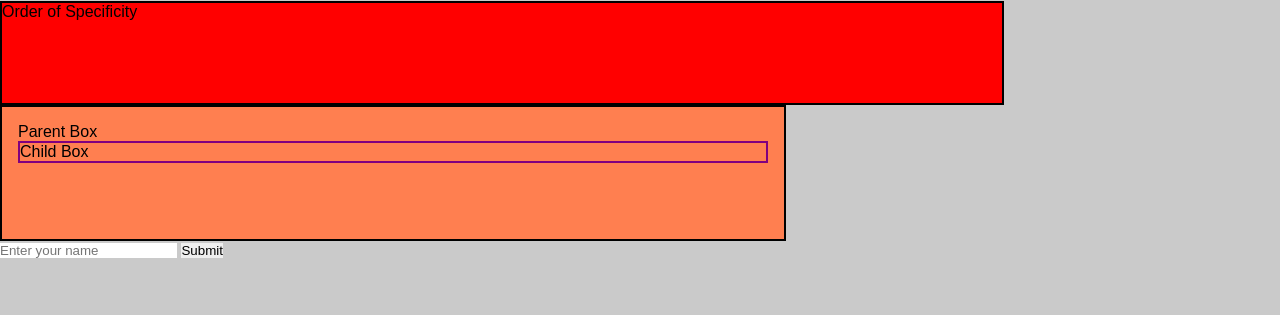
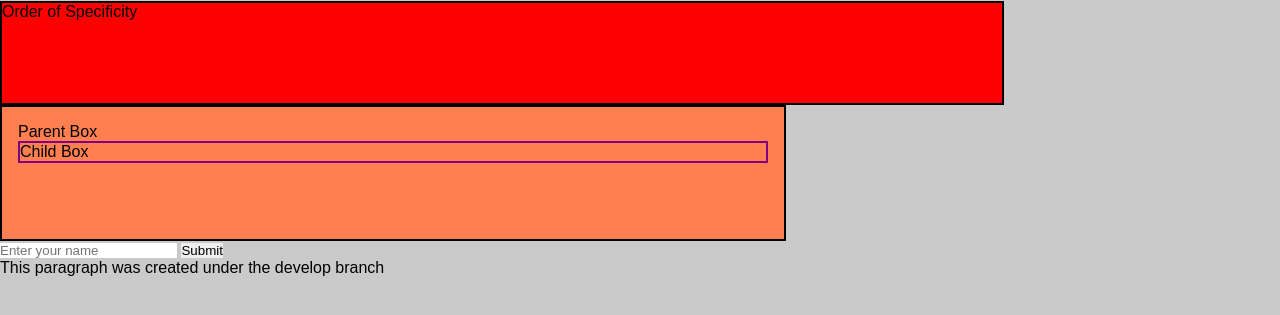
Before and after one commit to burlingtoncodeacademy-students/sdb-may-23-html-css-basics, a plain HTML site: page index.html in a window 1280 px wide. Shown: the part 479-794 px from the top of the page. Drawn offline with Linux system fonts and the light colour scheme.

Commit message:
Paragraph to show develop

```diff
--- a/index.html
+++ b/index.html
@@ -55,6 +55,8 @@
         <button>Submit</button>
     </form>
 
+    <p>This paragraph was created under the develop branch</p>
+
 </body>
 
 </html>
```
